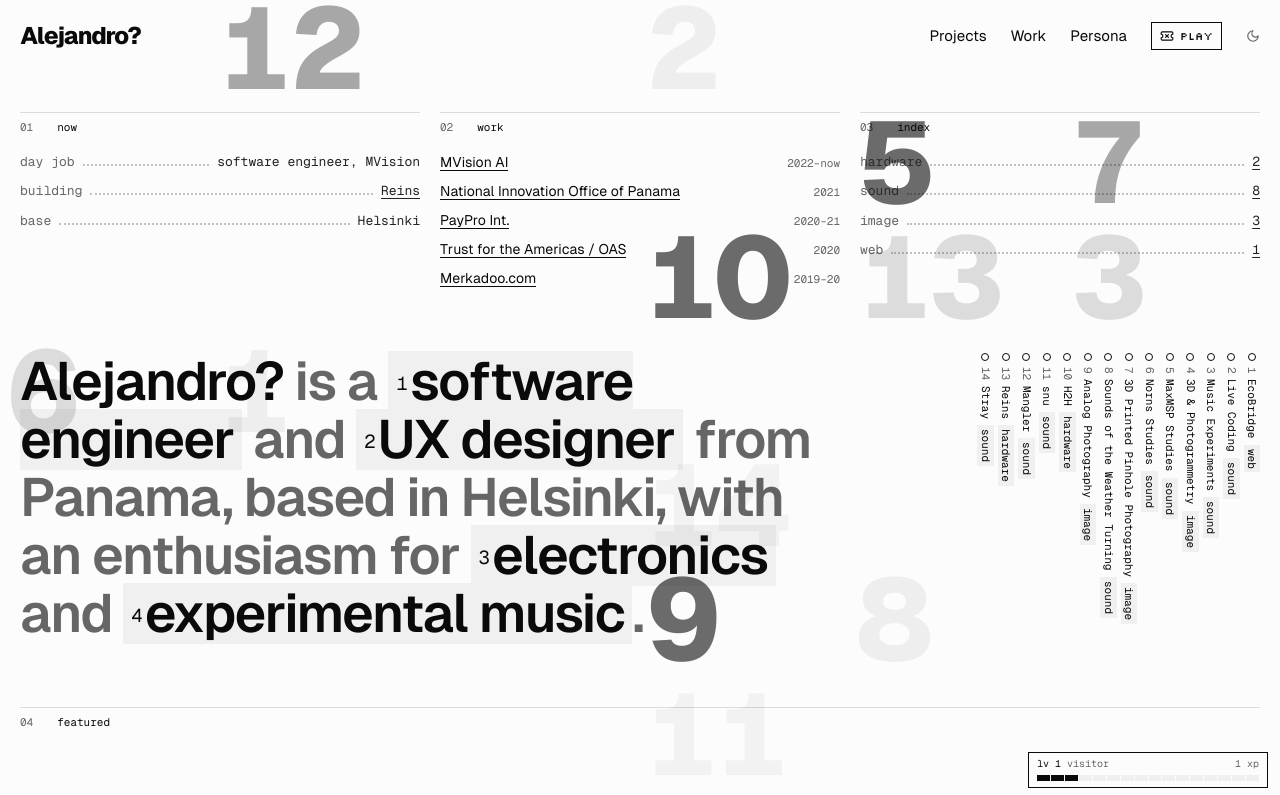
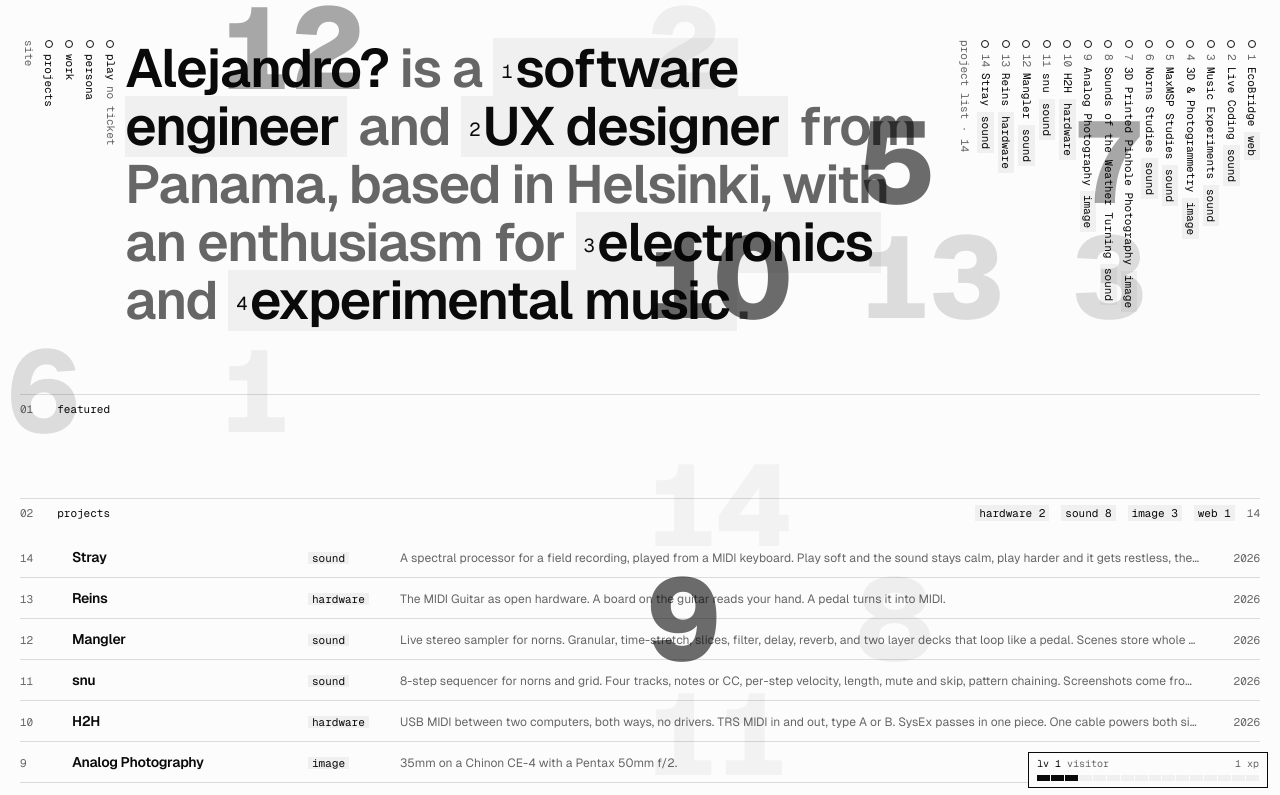
Before and after one commit to Alejo-end/portfolio, a Next.js app: page / in a window 1280 px wide. Shown: the top 795 px of the page. Built offline with nearby package versions, Linux system fonts and the light colour scheme.

Commit message:
Home: no header, site and project list as labeled spines, index in the projects header, work as its own section

```diff
--- a/src/app/page.tsx
+++ b/src/app/page.tsx
@@ -4,12 +4,8 @@ import { workExperiences, shortYears } from "@/data/experience";
 import { getGalleryBlobs, isImagePath } from "@/lib/blobs";
 import { hasSound } from "@/data/sound";
 import { experienceId } from "@/components/ExperienceDetails";
-import { SpecList } from "@/components/SpecList";
-import { Module } from "@/components/koivu/Module";
-import { kinds } from "@/components/koivu/kinds";
 import { HomeIndex, type IndexRow } from "@/components/koivu/HomeIndex";
 import { Featured, type FeaturedItem } from "@/components/koivu/Featured";
-import type { ProjectKind } from "@/app/types";
 
 // Covers come from the blob store; refresh every 5 minutes.
 export const revalidate = 300;
@@ -62,47 +58,17 @@ export default async function Home() {
         });
     }
 
-    const kindCounts = (Object.keys(kinds) as ProjectKind[]).map((kind) => ({
-        label: kind,
-        value: String(projects.filter((p) => p.kind === kind).length),
-        href: `/projects?kind=${kind}`,
+    const work = workExperiences.map((experience) => ({
+        id: experienceId(experience),
+        company: experience.company,
+        position: experience.position,
+        years: shortYears(experience.duration),
+        description: experience.description,
     }));
-
-    // Keyed because it crosses into a client component as a prop.
-    const modules = (
-        <div key="modules" className="grid gap-x-5 gap-y-10 md:grid-cols-3">
-            <Module no="01" title="now">
-                <SpecList
-                    specs={[
-                        { label: "day job", value: "software engineer, MVision" },
-                        { label: "building", value: "Reins", href: "/projects/reins" },
-                        { label: "base", value: "Helsinki" },
-                    ]}
-                />
-            </Module>
-            <Module no="02" title="work">
-                <ul className="space-y-2 text-sm">
-                    {workExperiences.map((experience) => (
-                        <li key={experience.company} className="flex items-baseline justify-between gap-3">
-                            <a href={`/experience#${experienceId(experience)}`} className="truncate">
-                                {experience.company}
-                            </a>
-                            <span className="shrink-0 font-mono text-[11px] text-muted-foreground">
-                                {shortYears(experience.duration)}
-                            </span>
-                        </li>
-                    ))}
-                </ul>
-            </Module>
-            <Module no="03" title="index">
-                <SpecList specs={kindCounts} />
-            </Module>
-        </div>
-    );
 
     return (
         <main className="page pt-6 md:pt-10">
-            <HomeIndex rows={rows} modules={modules} featured={<Featured key="featured" items={featured} />} />
+            <HomeIndex rows={rows} work={work} featured={<Featured key="featured" items={featured} />} />
         </main>
     );
 }
--- a/src/components/SiteNav.tsx
+++ b/src/components/SiteNav.tsx
@@ -13,6 +13,8 @@ const items = [
 
 export function SiteNav() {
     const pathname = usePathname()
+    // The home page carries its own way around, on its sides.
+    if (pathname === '/') return null
 
     return (
         <header>
--- a/src/components/koivu/HomeIndex.tsx
+++ b/src/components/koivu/HomeIndex.tsx
@@ -9,6 +9,42 @@ import { kinds } from './kinds'
 import { Module } from './Module'
 import { NumberSky } from './NumberSky'
 import { SoundBadge } from './SoundBadge'
+
+export interface WorkRow {
+    id: string
+    company: string
+    position: string
+    years: string
+    description: string
+}
+
+// Where else to go, set on their sides like the projects, so the page has no
+// header bar. On phones, where spines do not fit, the same links in a line.
+const SITE = [
+    { label: 'projects', href: '/projects' },
+    { label: 'work', href: '/experience' },
+    { label: 'persona', href: '/persona' },
+    { label: 'play', href: '/metro', note: 'no ticket' },
+]
+
+// A spine: a link set on its side, a ring before it.
+function Spine({ href, children, className = '', ...rest }: { href: string; children: ReactNode; className?: string } & React.ComponentProps<typeof Link>) {
+    return (
+        <Link
+            href={href}
+            {...rest}
+            className={`plain flex items-center gap-1.5 font-mono text-[11px] transition-opacity duration-300 [writing-mode:vertical-rl] hover:underline focus-visible:underline focus-visible:outline-none ${className}`}
+        >
+            <span aria-hidden className="inline-block h-2 w-2 shrink-0 rounded-full border border-foreground" />
+            {children}
+        </Link>
+    )
+}
+
+// The label of a row of spines, on its side too, in gray.
+function SpineLabel({ children }: { children: ReactNode }) {
+    return <span className="font-mono text-[11px] text-muted-foreground [writing-mode:vertical-rl]">{children}</span>
+}
 
 export interface IndexRow {
     no: string
@@ -57,8 +93,11 @@ function Term({
     )
 }
 
-export function HomeIndex({ rows, modules, featured }: { rows: IndexRow[]; modules: ReactNode; featured: ReactNode }) {
+export function HomeIndex({ rows, featured, work }: { rows: IndexRow[]; featured: ReactNode; work: WorkRow[] }) {
     const [focus, setFocus] = useState<Focus>(null)
+    // A kind picked in the list header stays picked until it is clicked again.
+    const [pinned, setPinned] = useState<ProjectKind | null>(null)
+    const kindsShown = (Object.keys(kinds) as ProjectKind[]).map((kind) => ({ kind, count: rows.filter((r) => r.kind === kind).length }))
     const hovered = focus && 'alias' in focus ? rows.find((r) => r.alias === focus.alias) : undefined
     const list = useRef<HTMLUListElement>(null)
 
@@ -81,9 +120,11 @@ export function HomeIndex({ rows, modules, featured }: { rows: IndexRow[]; modul
     }, [])
 
     const picked = (row: IndexRow) => {
-        if (!focus) return null
-        return 'kind' in focus ? focus.kind === row.kind : focus.alias === row.alias
+        const f = focus ?? (pinned ? { kind: pinned } : null)
+        if (!f) return null
+        return 'kind' in f ? f.kind === row.kind : f.alias === row.alias
     }
+    const unfocus = () => setFocus(null)
 
     return (
         <div className="flex flex-col gap-16">
@@ -95,9 +136,26 @@ export function HomeIndex({ rows, modules, featured }: { rows: IndexRow[]; modul
                 }}
             />
 
-            <div className="order-4 md:order-none">{modules}</div>
+            <div className="grid gap-6 lg:grid-cols-12 lg:gap-5">
+                {/* The site, on its side at the left edge; a plain line on phones. */}
+                <nav aria-label="Site" className="flex items-baseline gap-4 font-mono text-[11px] lg:col-span-1 lg:items-start lg:gap-1">
+                    <span className="text-muted-foreground lg:hidden">site</span>
+                    <span className="hidden lg:block">
+                        <SpineLabel>site</SpineLabel>
+                    </span>
+                    {SITE.map((item) => (
+                        <span key={item.href} className="contents">
+                            <Link href={item.href} className="plain underline-offset-2 hover:underline lg:hidden">
+                                {item.label}
+                            </Link>
+                            <Spine href={item.href} className="hidden lg:flex">
+                                {item.label}
+                                {item.note && <span className="text-muted-foreground">{item.note}</span>}
+                            </Spine>
+                        </span>
+                    ))}
+                </nav>
 
-            <div className="order-1 grid gap-10 md:order-none lg:grid-cols-12 lg:gap-5">
                 <p className="text-[clamp(1.75rem,4.2vw,4rem)] font-semibold leading-[1.08] tracking-[-0.03em] text-muted-foreground lg:col-span-8">
                     <span className="text-foreground">Alejandro?</span> is a{' '}
                     <Term n={1} href="/experience" onFocus={setFocus}>
@@ -119,35 +177,56 @@ export function HomeIndex({ rows, modules, featured }: { rows: IndexRow[]; modul
                 </p>
 
                 {/* Every project on its side, the index as a row of spines. */}
-                <nav aria-label="Project list" className="hidden justify-end gap-x-1 lg:col-span-4 lg:flex" onMouseLeave={() => setFocus(null)}>
+                <nav aria-label="Project list" className="hidden justify-end gap-x-1 lg:col-span-3 lg:flex" onMouseLeave={unfocus}>
+                    <SpineLabel>project list · {rows.length}</SpineLabel>
                     {rows.map((row) => {
                         const state = picked(row)
                         return (
-                            <Link
+                            <Spine
                                 key={row.alias}
                                 href={`/projects/${row.alias}`}
                                 onMouseEnter={() => setFocus({ alias: row.alias })}
                                 onFocus={() => setFocus({ alias: row.alias })}
-                                onBlur={() => setFocus(null)}
-                                className={`plain flex items-center gap-1.5 font-mono text-[11px] transition-opacity duration-300 [writing-mode:vertical-rl] focus-visible:outline-none ${
-                                    state === false ? 'opacity-30' : ''
-                                } ${state ? 'underline underline-offset-2' : ''}`}
+                                onBlur={unfocus}
+                                className={`${state === false ? 'opacity-30' : ''} ${state ? 'underline underline-offset-2' : ''}`}
                             >
-                                <span aria-hidden className="inline-block h-2 w-2 shrink-0 rounded-full border border-foreground" />
                                 <span className="text-muted-foreground">{row.no}</span>
                                 <span>{row.title}</span>
                                 <span className="bg-secondary py-1">{kinds[row.kind].label}</span>
-                            </Link>
+                            </Spine>
                         )
                     })}
                 </nav>
             </div>
 
-            <Module no="04" title="featured" className="order-2 md:order-none">
+            <Module no="01" title="featured">
                 {featured}
             </Module>
 
-            <Module no="05" title="projects" aside={rows.length} className="order-3 md:order-none">
+            {/* The index lives in the list's header: each kind and its count,
+                hover to light its projects, click to keep them lit. */}
+            <Module
+                no="02"
+                title="projects"
+                aside={
+                    <span className="flex flex-wrap gap-x-3 gap-y-1">
+                        {kindsShown.map(({ kind, count }) => (
+                            <button
+                                key={kind}
+                                type="button"
+                                aria-pressed={pinned === kind}
+                                onMouseEnter={() => setFocus({ kind })}
+                                onMouseLeave={unfocus}
+                                onClick={() => setPinned(pinned === kind ? null : kind)}
+                                className={`px-1 ${pinned === kind ? 'bg-foreground text-background' : 'bg-secondary text-foreground hover:bg-foreground hover:text-background'}`}
+                            >
+                                {kinds[kind].label} {count}
+                            </button>
+                        ))}
+                        <span>{rows.length}</span>
+                    </span>
+                }
+            >
                 <ul ref={list} onMouseLeave={() => setFocus(null)}>
                     {rows.map((row) => {
                         const state = picked(row)
@@ -182,6 +261,24 @@ export function HomeIndex({ rows, modules, featured }: { rows: IndexRow[]; modul
                 </ul>
             </Module>
 
+            <Module no="03" title="work" aside={work.length}>
+                <ul>
+                    {work.map((job) => (
+                        <li key={job.id}>
+                            <Link
+                                href={`/experience#${job.id}`}
+                                className="plain grid grid-cols-[minmax(0,1fr)_auto] items-baseline gap-3 border-b border-border py-2 hover:bg-secondary sm:grid-cols-[minmax(0,16rem)_minmax(0,12rem)_minmax(0,1fr)_5rem] focus-visible:outline-none focus-visible:bg-secondary"
+                            >
+                                <span className="truncate text-sm font-semibold tracking-tight">{job.company}</span>
+                                <span className="hidden truncate font-mono text-[11px] sm:block">{job.position}</span>
+                                <span className="hidden truncate text-xs text-muted-foreground sm:block">{job.description}</span>
+                                <span className="text-right font-mono text-[11px] text-muted-foreground">{job.years}</span>
+                            </Link>
+                        </li>
+                    ))}
+                </ul>
+            </Module>
+
             {/* A small print of the hovered project, pinned to the corner. */}
             {hovered?.cover && (
                 <div className="pointer-events-none fixed bottom-3 left-3 z-40 hidden w-60 border border-foreground bg-background p-1.5 [@media(pointer:fine)]:block">
```
